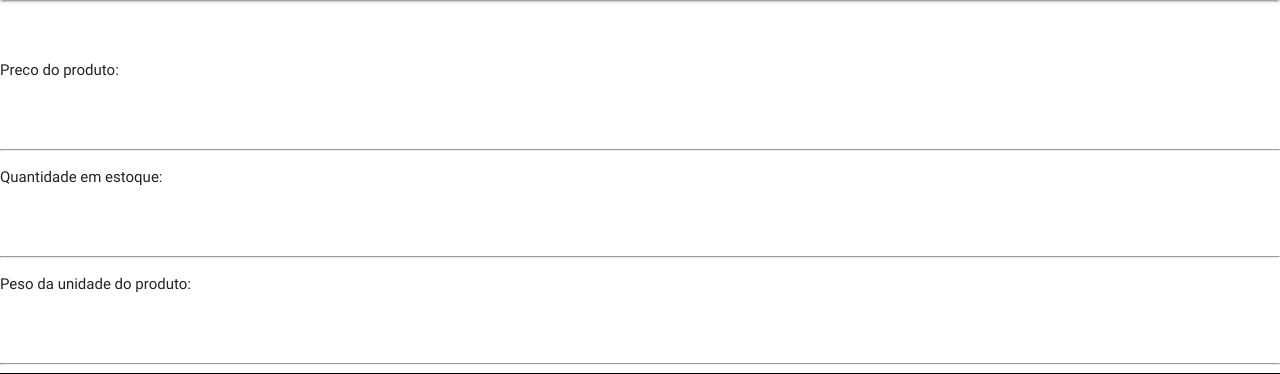
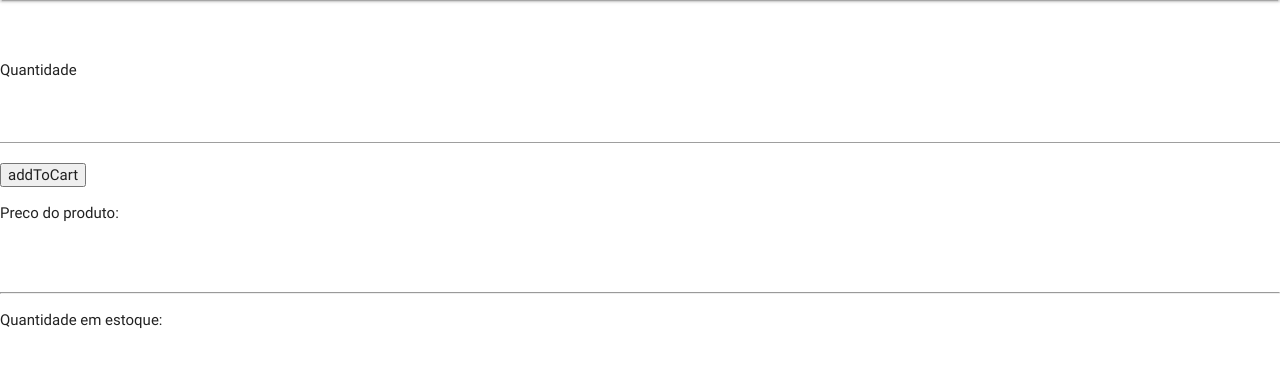
Before and after one commit to Desenho-2-2017/Ecom_merci, a Django app: template products/templates/productDetail.html in a window 1280 px wide. Shown: the part 64-438 px from the top of the page. Run offline with Django 3.2, Linux system fonts and the light colour scheme; the template is opened without the code that fills it, so the values that code supplies are empty; parts of the project's set-up code (start-up, migrations or seed data) failed here and were passed over; some libraries are stand-ins or nearby versions.

Commit message:
Fixing str parameter in cart model and adding placeholder quantity button

```diff
--- a/cart/models.py
+++ b/cart/models.py
@@ -14,7 +14,7 @@
         ordering = ('-creation_date',)
 
     def __str__(self):
-        return self.creation_date
+        return str(self.creation_date)
 
 
 class ItemManager(models.Manager):
--- a/products/templates/productDetail.html
+++ b/products/templates/productDetail.html
@@ -19,6 +19,13 @@
             <img class="img-responsive" src='{{ product.illustration.url }}' alt="">
           </a>
 
+          <p>Quantidade</p>
+          <form action="" method="POST">
+            {% csrf_token %}
+            <input type="number" name="quantity" min="1" max="100"><br>
+            <input type="submit" value="addToCart">
+          </form>
+
           <p> Preco do produto: </p>
           <p>{{ product.price }}</p>
           <br></br>
```
